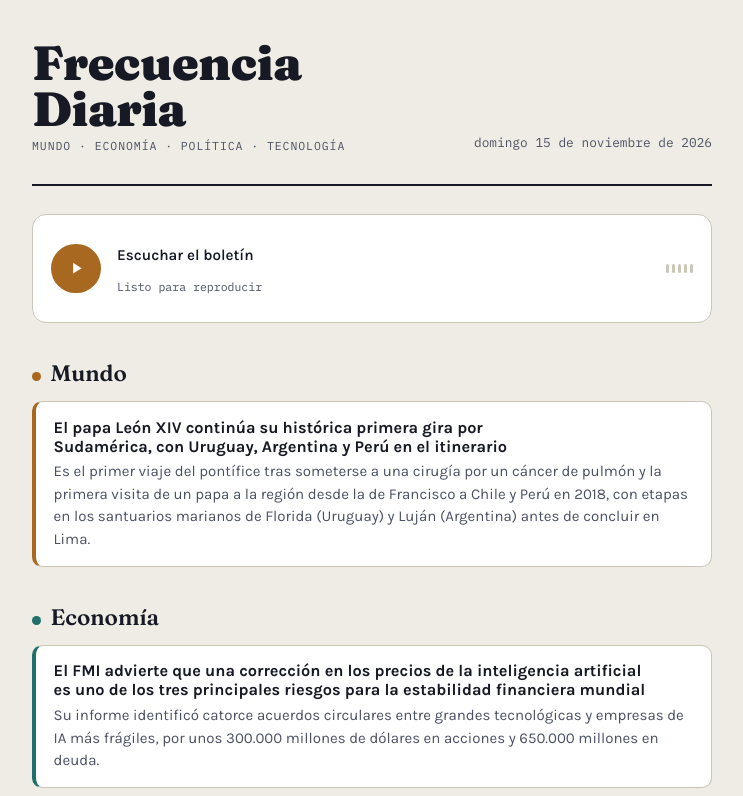
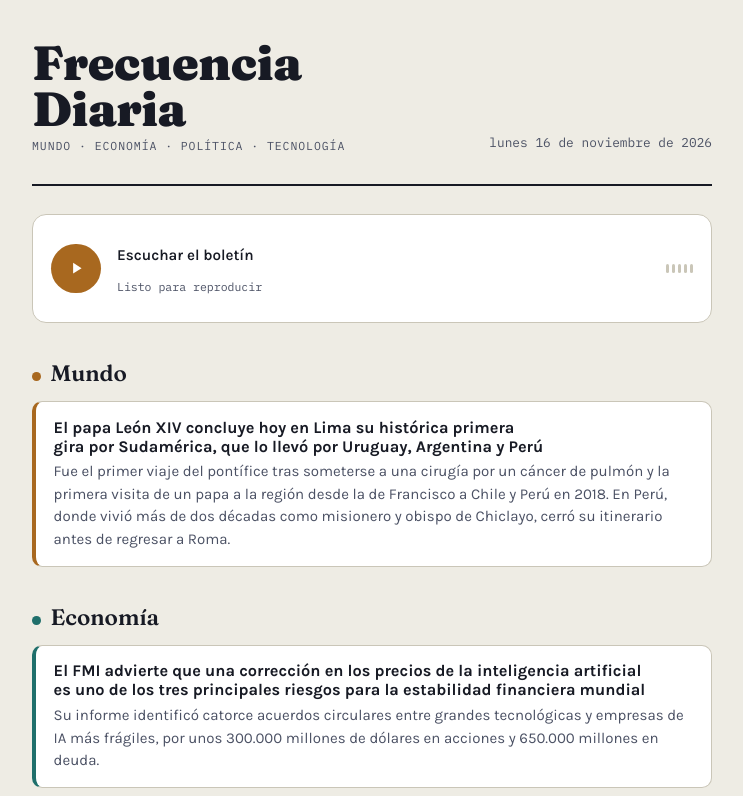
Before and after one commit to JuaniOrbez/RenderBroker, a plain HTML site: page daily-news-agent/template.html in a window 1280 px wide. Shown: the top 796 px of the page, without its empty margins (268-1011 px from the left). Drawn offline with Linux system fonts and the light colour scheme.

Commit message:
Actualiza noticias-hoy.md — lunes 16 de noviembre de 2026
Mundo: se actualiza con el cierre hoy en Lima de la gira del papa
León XIV por Sudamérica.

Economía, Política y Tecnología: sin cobertura nueva verificable
hoy, se mantiene el contenido de la última edición confirmada.

Co-Authored-By: Claude Sonnet 5 <noreply@anthropic.com>
Claude-Session: https://claude.ai/code/session_017SrQdf2pUxuo1w8SkhtdFf

```diff
--- a/daily-news-agent/template.html
+++ b/daily-news-agent/template.html
@@ -337,15 +337,15 @@
 <script>
   // ---- Contenido del día: editar esta sección para actualizar el boletín ----
   var NEWS = {
-    date: "domingo 15 de noviembre de 2026",
+    date: "lunes 16 de noviembre de 2026",
     sections: [
       {
         id: "mundo",
         label: "Mundo",
         items: [
           {
-            headline: "El papa León XIV continúa su histórica primera gira por Sudamérica, con Uruguay, Argentina y Perú en el itinerario",
-            body: "Es el primer viaje del pontífice tras someterse a una cirugía por un cáncer de pulmón y la primera visita de un papa a la región desde la de Francisco a Chile y Perú en 2018, con etapas en los santuarios marianos de Florida (Uruguay) y Luján (Argentina) antes de concluir en Lima."
+            headline: "El papa León XIV concluye hoy en Lima su histórica primera gira por Sudamérica, que lo llevó por Uruguay, Argentina y Perú",
+            body: "Fue el primer viaje del pontífice tras someterse a una cirugía por un cáncer de pulmón y la primera visita de un papa a la región desde la de Francisco a Chile y Perú en 2018. En Perú, donde vivió más de dos décadas como misionero y obispo de Chiclayo, cerró su itinerario antes de regresar a Roma."
           }
         ]
       },
@@ -413,8 +413,8 @@
       }
     ],
     sources: [
-      { name: "Emol (mundo, el papa León XIV inicia su gira por Uruguay)", url: "https://www.emol.com/noticias/Internacional/2026/11/06/1216377/papa-leon-xiv-uruguay-gira.html" },
-      { name: "El Espectador (mundo, itinerario por Perú, Argentina y Uruguay)", url: "https://www.elespectador.com/mundo/america/papa-leon-xiv-visitara-peru-argentina-y-uruguay-en-su-primera-gira-por-sudamerica/" },
+      { name: "Primicias (mundo, agenda del papa León XIV en Perú del 11 al 16 de noviembre)", url: "https://www.primicias.ec/internacional/agenda-papa-leon-xiv-visita-peru-lima-noviembre2026-135917/" },
+      { name: "El Búho (mundo, el papa vuelve a su «segunda patria»)", url: "https://elbuho.pe/2026/11/vuelve-a-su-segunda-patria-el-papa-leon-xiv-confirma-el-inicio-de-su-historica-gira-pastoral-por-el-peru-video/" },
       { name: "Pasquale Pillitteri (economía, FMI y riesgo de burbuja de IA)", url: "https://pasqualepillitteri.it/es/news/24794/burbuja-ia-fmi-avisa-650000-millones-deuda-nasdaq-cae" },
       { name: "Le Grand Continent (economía, venta masiva en Wall Street)", url: "https://legrandcontinent.eu/es/?p=117674" },
       { name: "Emol (economía, temor a freno demócrata en centros de datos)", url: "https://www.emol.com/noticias/Economia/2026/11/05/1216224/acciones-tecnologicas-wall-street.html" },
```
Also changed, not shown: 1 other file.
